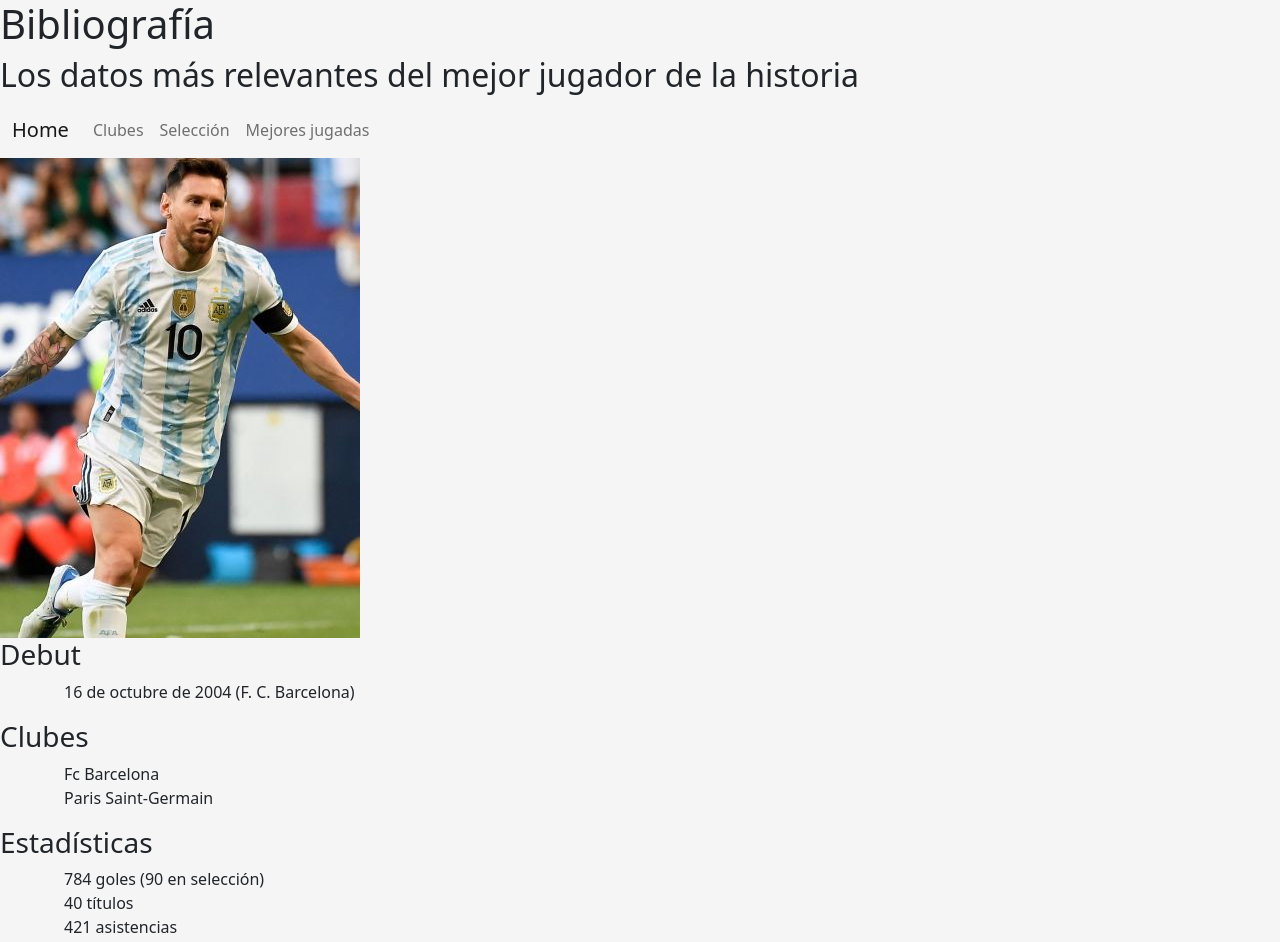
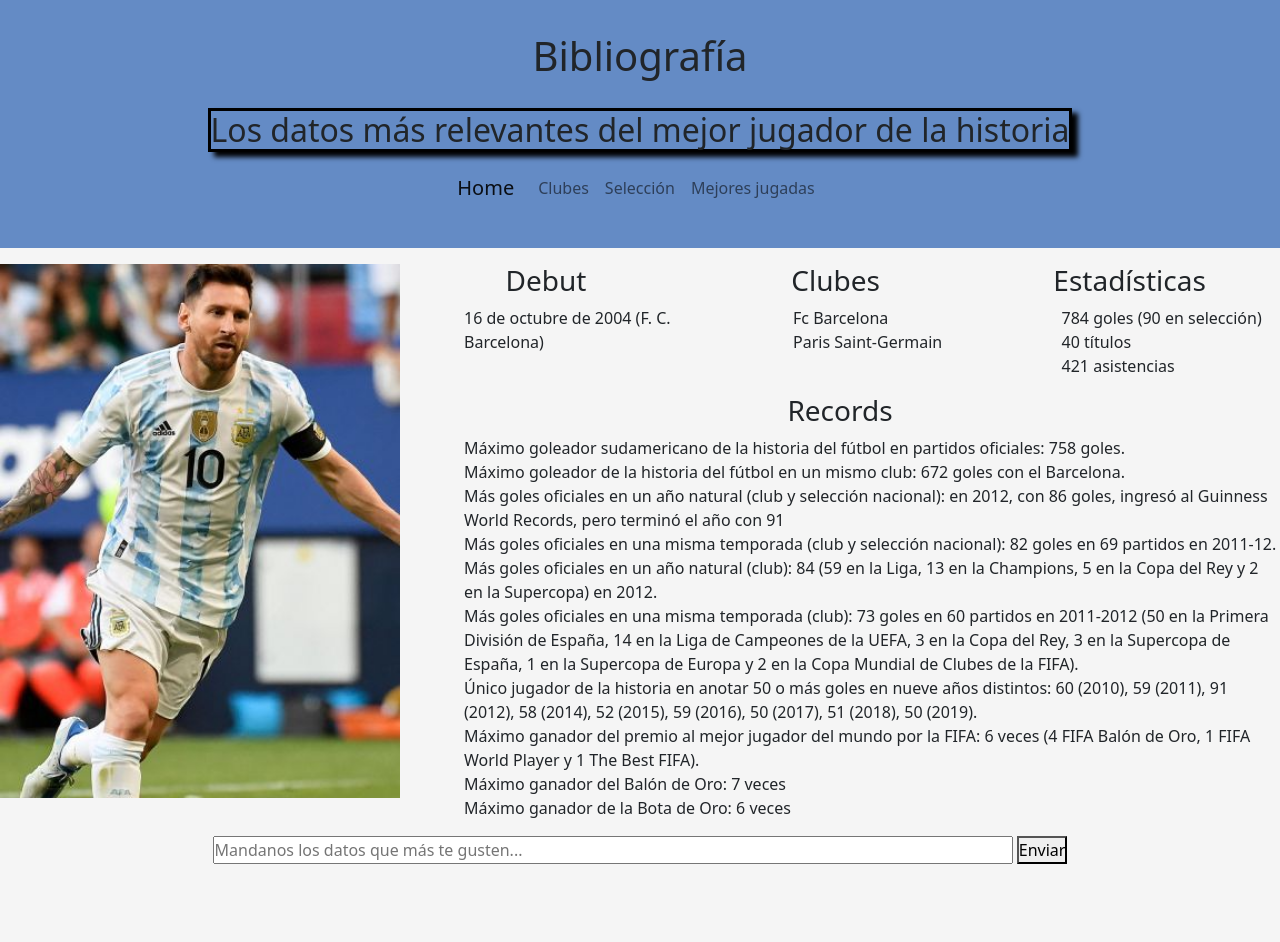
Before and after one commit to joaquinsg99/-PreEntrega2-sanchez-gavier-, a plain HTML site: page pages/bigliografia.html in a window 1280 px wide. Shown: the top 942 px of the page. After the commit the page ends 896 px from the top, so only its background shows below. Drawn offline with nearby package versions, Linux system fonts and the light colour scheme.

Commit message:
cambios en paginas index y bibbliografia

```diff
--- a/css/styles.css
+++ b/css/styles.css
@@ -8,4 +8,170 @@
     background-color: whitesmoke;
 }
 
-/* styles header index */
+/* styles index */
+ header {
+    padding: 2em;
+    display: flex;
+    flex-direction: column;
+    align-items: center;
+    flex-wrap: nowrap;
+    background-color:rgb(100, 139, 197);
+ }
+
+ header img {
+    width: 100px;
+    animation-name: img-latido;
+animation-iteration-count: infinite;
+animation-duration: 3s;
+animation-delay: 1s;
+animation-direction: alternate-reverse;
+ }
+ /* animacion header img*/
+ @keyframes img-latido {
+    0% {
+        transform: scale(1)
+    }
+    100%{
+        transform: scale(1.2);
+    }
+
+}
+ /* styles main */
+main {
+    display: flex;
+    flex-direction: column;
+}
+main h1 {
+text-align: center;
+font-size: 60px;
+}
+main img {
+ width: 25em;
+align-self: center;
+}
+
+main p {
+display: none;
+}
+/*estilos footer*/
+footer {
+    display: none;
+}
+
+/* mq */
+
+@media screen and (min-width:600px){
+    /*estilos de footer */
+
+
+footer {
+    display: block;
+    text-align: center;
+}
+footer h2 {
+    font-size: 20px;
+    margin-top: 1em;
+    border: solid 0.1em rgb(100, 139, 197) ;
+}
+
+footer ul li {
+    display: inline-block;
+    margin: 40px 0px 40px 0px;
+    padding: 10px;
+}
+
+
+footer ul li img {
+    width: 20px;
+}
+
+footer h3 {
+    font-size: 15px;
+    position: relative;
+    bottom: 3em;
+}
+
+.logo {
+    text-decoration: none;
+    color: black;
+
+}
+
+}
+/* MQ */
+
+@media screen and (min-width:1024px){
+   /*estilos main*/
+    main {
+        display: grid;
+        grid-template-areas:
+        "h1 h1"
+        "img p"
+        ;
+
+    }
+    main h1 {
+        grid-area: h1;
+    }
+    main img {
+        grid-area: img;
+        justify-self: center;
+    }
+    main p {
+        display: block;
+        border: dashed 1px  rgb(100, 139, 197) ;
+       width: 30em;
+        grid-area: p;
+        justify-self: center;
+        padding: 0.8em;
+        text-align: center;
+    }
+
+}
+
+/* estilos pagina bibliografia*/
+
+header h2 {
+    border: solid black;
+    box-shadow: 6px 5px 5px black;;
+    margin-top:  20px;
+    }
+
+   /*ESTILOS MAIN */
+  .main-biblio{
+    margin-top: 1em;
+    display:grid;
+    grid-template-areas:
+    "img titulo1 titulo2 titulo3"
+    "img titulo4 titulo4 titulo4";
+
+  }
+
+  .contenedor-foto{
+    grid-area: img;
+    justify-self: center;
+  }
+  .contenedor-titulo1 {
+    grid-area: titulo1;
+    justify-self: center;
+  }
+  .contenedor-titulo2 {
+    grid-area: titulo2;
+    justify-self: center;
+  }
+  .contenedor-titulo3 {
+    grid-area: titulo3;
+    justify-self: center;
+  }
+  .contenedor-titulo4 {
+    grid-area: titulo4;
+    justify-self: center;
+  }
+  main div h3 {
+    text-align: center;
+  }
+
+footer input {
+    margin-bottom: 2em;
+    width: 50em;
+}
--- a/pages/bigliografia.html
+++ b/pages/bigliografia.html
@@ -40,24 +40,30 @@
       </nav>
 
    </header>
-<main>
+<main class="main-biblio">
     <!-- datos de messi -->
 
+   <div class="contenedor-foto">
      <img src="../img/foto-messi1.jpg" alt="Messi festejando un gol, con la remera de argentina">
+  </div>
 
 
-<div>
+<div class="contenedor-titulo1">
 <h3> Debut </h3>
 <ul> <ol>	16 de octubre de 2004 (F. C. Barcelona) </ol> </ul>
+</div>
 
+<div class="contenedor-titulo2">
   <h3> Clubes </h3>
   <ul>
       <ol>Fc Barcelona</ol>
 
       <ol>Paris Saint-Germain</ol>
   </ul>
+</div>
 
 
+<div class="contenedor-titulo3">
   <h3> Estadísticas </h3>
    <ul>
       <ol>784 goles (90 en selección) </ol>
@@ -66,10 +72,12 @@
 
       <ol>421 asistencias </ol>
    </ul>
+</div>
 
 
 
 
+ <div class="contenedor-titulo4">
   <h3> Records </h3>
   <ul>
      <ol>Máximo goleador sudamericano de la historia del fútbol en partidos oficiales: 758 goles.</ol>
@@ -93,6 +101,7 @@
      <ol>Máximo ganador de la Bota de Oro: 6 veces</ol>
   </ul>
  </div>
+
 </main>
 
 <footer>
```
Lines whose indentation alone changed are shown as unchanged.
